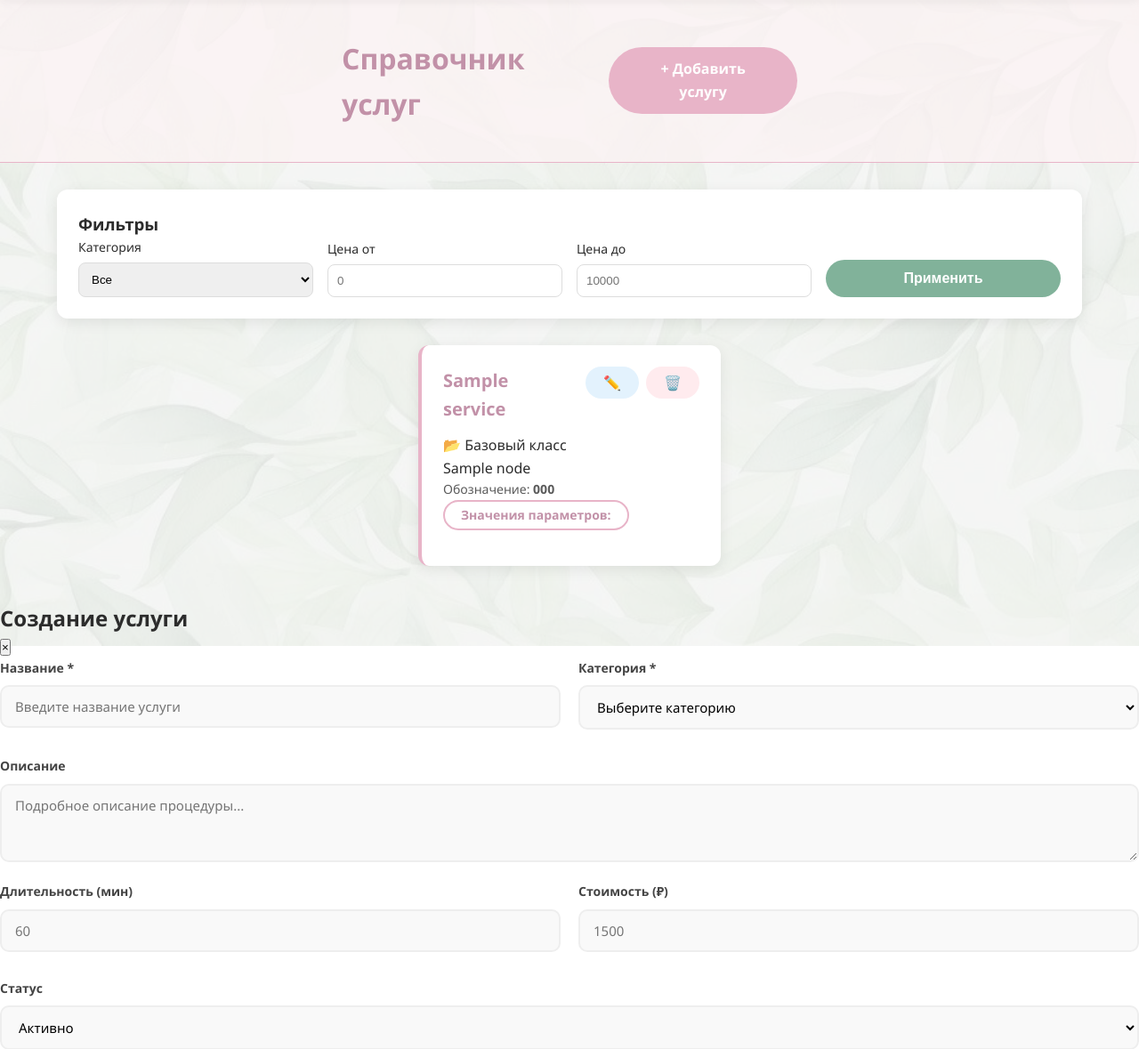
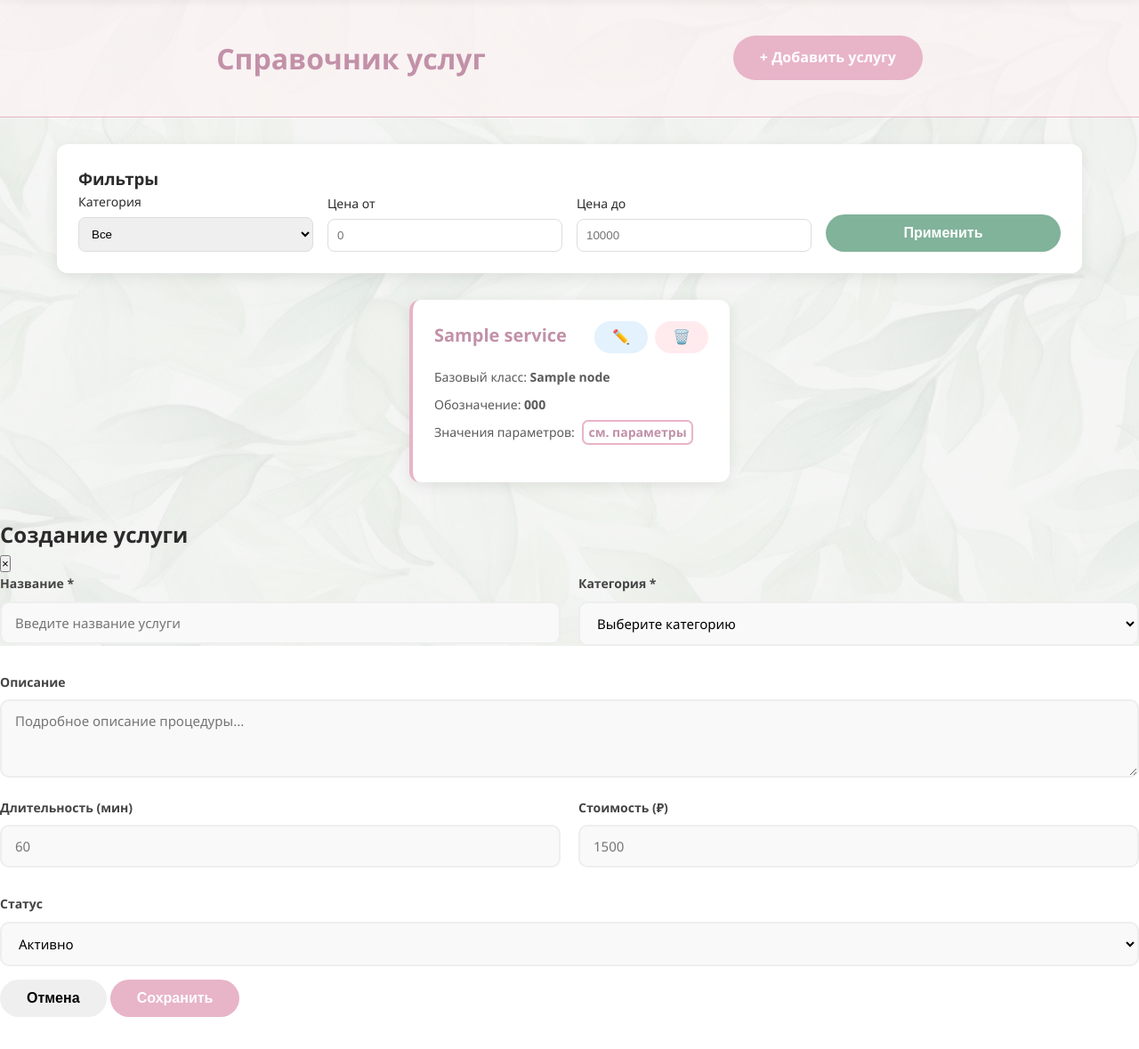
Before and after one commit to juuxi/beauty_salon, a Django app: page /services/list/ in a window 1280 px wide. Shown: the part 74-1253 px from the top of the page at 89% size. Run offline with Django 5.2, Linux system fonts and the light colour scheme; tables that the repository leaves empty hold one stand-in row (values such as "Sample post").

Commit message:
fix templates

```diff
--- a/beauty_salon/static/css/style.css
+++ b/beauty_salon/static/css/style.css
@@ -162,7 +162,7 @@ a {
 /* Шапка страницы с кнопкой */
 .page-header {
     width: 100%;
-    padding: 40px 30%;
+    padding: 40px 19%;
     background: rgba(253, 242, 244, 0.7);
     border-bottom: 1px solid var(--pink-main);
     margin-bottom: 30px;
@@ -339,8 +339,8 @@ a {
 
 .services-grid .card, .list-grid .card {
     /* Фиксируем ширину, чтобы они не растягивались на всю строку */
-    flex: 0 1 340px;
-    max-width: 340px;
+    flex: 0 1 360px;
+    max-width: 360px;
 }
 
 .card {
@@ -372,7 +372,6 @@ a {
     margin: 0;
     flex: 1; /* Заголовок занимает доступное пространство */
     min-width: 0; /* Позволяет сжиматься */
-    word-wrap: break-word; /* Перенос длинных слов */
     overflow-wrap: break-word;
 }
 
@@ -401,6 +400,7 @@ a {
     color: var(--text-secondary);
     font-size: 14px;
     flex: 1;
+    line-height: 2.2;
 }
 
 .card__link {
@@ -794,56 +794,24 @@ body.form-page {
     line-height: 1;
 }
 
-/* Кнопка "Параметры" - зелёная */
-.btn--parameters {
-    color: var(--green-dark);
-    border-color: var(--green-main);
+
+/* Кнопка "Значения параметров услуги" - розовая */
+.btn--beauty {
+    color: var(--pink-dark);
+    border-color: var(--pink-main);
+    border-radius: 0.5em;
+    padding: 5px;
+    margin-left: 5px;
 }
 
-.btn--parameters:hover {
-    background-color: var(--green-main);
-    color: var(--white);
-    transform: translateY(-2px);
-    box-shadow: 0 4px 12px rgba(129, 178, 154, 0.3);
-}
-
-.btn--parameters:active {
-    transform: translateY(0);
-    box-shadow: 0 2px 6px rgba(129, 178, 154, 0.2);
-}
-
-/* Кнопка "Значения параметров услуги" - розовая */
-.btn--parameter-values {
-    color: var(--pink-dark);
-    border-color: var(--pink-main);
-}
-
-.btn--parameter-values:hover {
+.btn--beauty:hover {
     background-color: var(--pink-main);
     color: var(--white);
     transform: translateY(-2px);
     box-shadow: 0 4px 12px rgba(232, 180, 200, 0.3);
 }
 
-.btn--parameter-values:active {
+.btn--beauty:active {
     transform: translateY(0);
     box-shadow: 0 2px 6px rgba(232, 180, 200, 0.2);
 }
-
-/* Кнопка "Значения перечислений" - сиреневая/фиолетовая */
-.btn--enumeration-values {
-    color: #8e44ad; /* Темно-сиреневый текст */
-    border-color: #9b59b6; /* Светло-сиреневая обводка */
-}
-
-.btn--enumeration-values:hover {
-    background-color: #9b59b6;
-    color: var(--white);
-    transform: translateY(-2px);
-    box-shadow: 0 4px 12px rgba(155, 89, 182, 0.3);
-}
-
-.btn--enumeration-values:active {
-    transform: translateY(0);
-    box-shadow: 0 2px 6px rgba(155, 89, 182, 0.2);
-}
--- a/beauty_salon/templates/classifier_node/classifier_nodes.html
+++ b/beauty_salon/templates/classifier_node/classifier_nodes.html
@@ -25,8 +25,8 @@
                 <p>Листовой: <span class="card__tag">{% if classifier.is_terminal == True %} Да {% else %} Нет {% endif %}</span></p>
                 {% if classifier.code %}<p>Обозначение: <strong>{{ classifier.code }}</strong></p>{% endif %}
                 <p>Параметры: <a href="{% url 'master_dashboard:classifier_parameters' node_id=classifier.id %}"
-                    class="btn-link btn--parameters">
-                        Смотреть
+                    class="btn-link btn--beauty">
+                        см. параметры
                     </a></p>
             </div>
         </div>
--- a/beauty_salon/templates/enumeration/enumerations.html
+++ b/beauty_salon/templates/enumeration/enumerations.html
@@ -22,8 +22,8 @@
             </div>
             <div class="card__body">
                 <p>Значения: <a href="{% url 'master_dashboard:enumeration_values' enumeration_id=enumeration.id %}"
-                class="btn-link btn--enumeration-values">
-                    Смотреть
+                class="btn-link btn--beauty">
+                    см. значения
                 </a></p>
                 {% if enumeration.code %}<p>Обозначение: <strong>{{ enumeration.code }}</strong></p>{% endif %}
             </div>
--- a/beauty_salon/templates/service/services.html
+++ b/beauty_salon/templates/service/services.html
@@ -43,18 +43,12 @@
                     <a href="{% url 'master_dashboard:service-delete' service_id=service.id %}" class="btn btn--icon btn-delete">🗑️</a>
                 </div>
             </div>
-                        <div class="card__section">
-                <div class="card__section-title">
-                    <span class="icon">📂</span>
-                    <span>Базовый класс</span>
-                </div>
-                <p style="margin: 0; font-weight: 500; color: var(--text-main);">{{ service.base_class }}</p>
-            </div>
             <div class="card__body">
+                <p>Базовый класс: <strong>{{ service.base_class }}</strong></p>
                 {% if service.code %}<p>Обозначение: <strong>{{ service.code }}</strong></p>{% endif %}
-                <p><a href="{% url 'master_dashboard:service_values' service_id=service.id %}"
-                    class="btn-link btn--parameter-values">
-                    Значения параметров:
+                <p>Значения параметров: <a href="{% url 'master_dashboard:service_values' service_id=service.id %}"
+                    class="btn-link btn--beauty">
+                    см. параметры
                 </a></p>
             </div>
         </div>
```
Also changed, not shown: beauty_salon/templates/classifier_node/classifier_parameters.html (+6 -4 lines), beauty_salon/templates/pages/about.html (+4 -4 lines).
